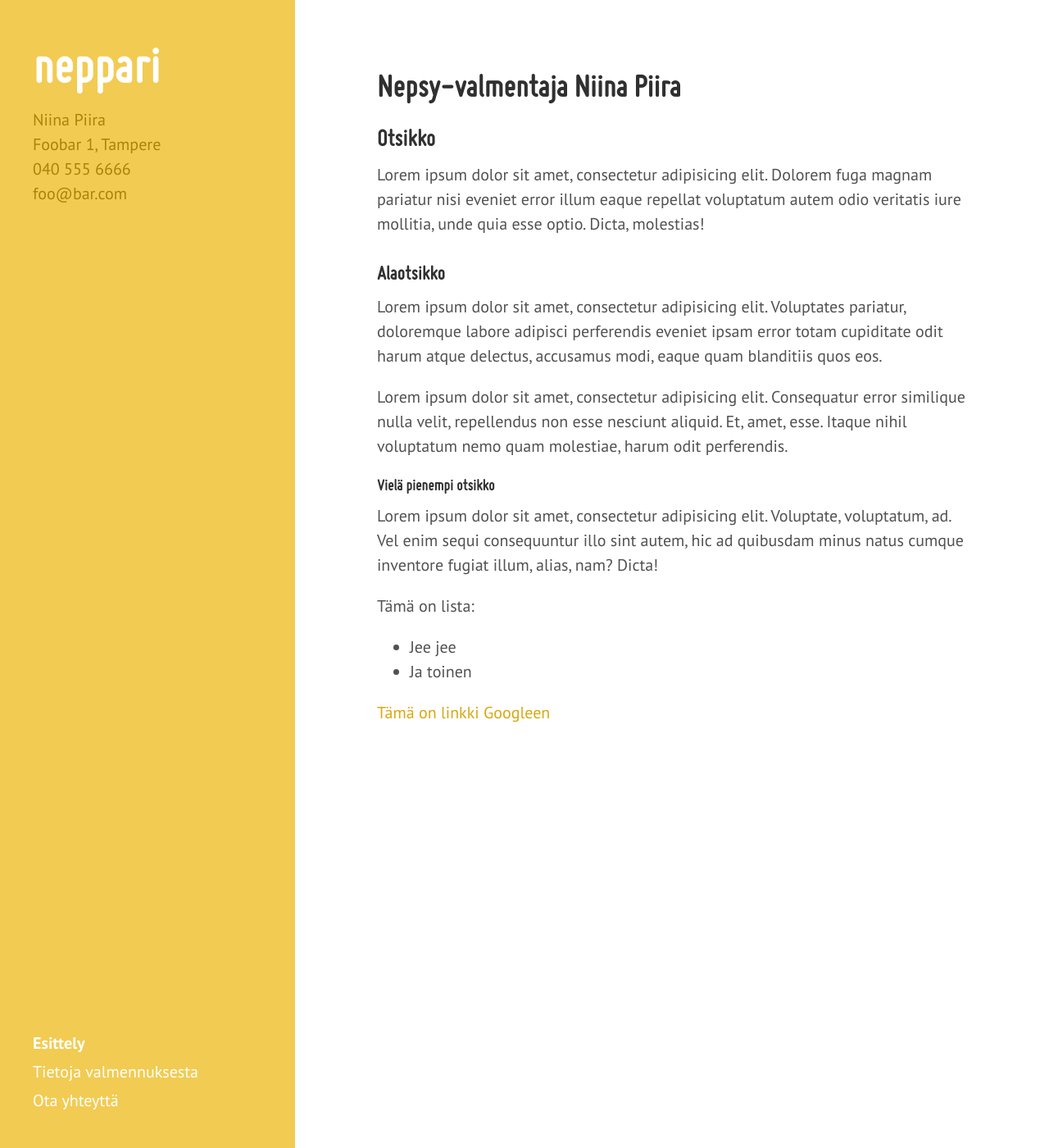
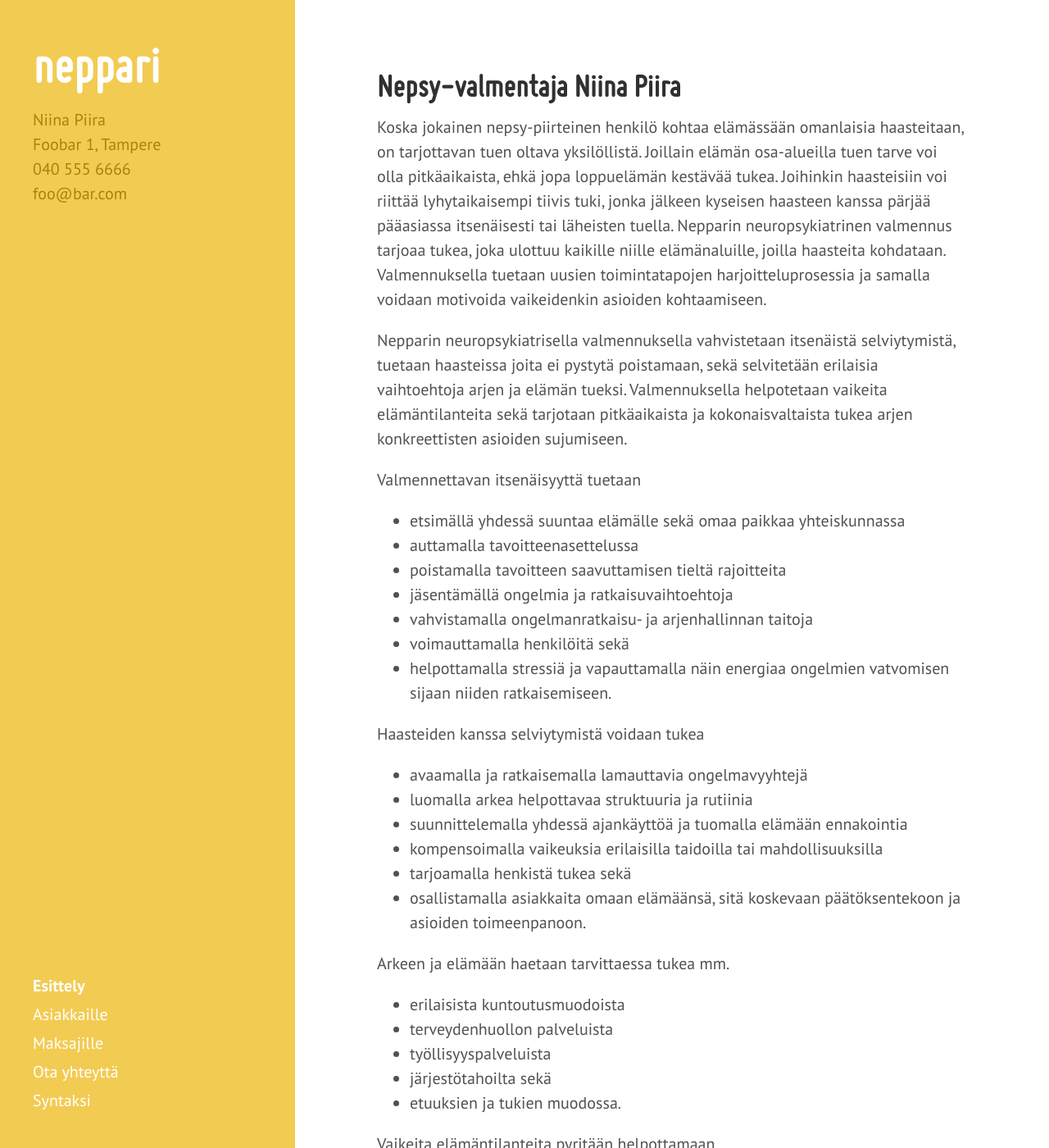
Before and after one commit to niinapiira/neppari.net, a Jekyll site: the page built from index.md, in a window 1280 px wide and 1400 px high. Shown: the whole window at 82% size. Built offline with Jekyll 4.4.1, drawn with Linux system fonts in a browser that asks for light colours; Markdown is read by kramdown in place of the engine named in the settings; some of the changed text lies outside the part shown.

Commit message:
Niina's text edits

```diff
--- a/index.md
+++ b/index.md
@@ -6,23 +6,41 @@ link-title: Esittely
 navigation-order: 1
 ---
 
-## Otsikko
+Koska jokainen nepsy-piirteinen henkilö kohtaa elämässään omanlaisia haasteitaan, on tarjottavan tuen oltava yksilöllistä. Joillain elämän osa-alueilla tuen tarve voi olla pitkäaikaista, ehkä jopa loppuelämän kestävää tukea. Joihinkin haasteisiin voi riittää lyhytaikaisempi tiivis tuki, jonka jälkeen kyseisen haasteen kanssa pärjää pääasiassa itsenäisesti tai läheisten tuella. Nepparin neuropsykiatrinen valmennus tarjoaa tukea, joka ulottuu kaikille niille elämänaluille, joilla haasteita kohdataan.  Valmennuksella tuetaan uusien toimintatapojen harjoitteluprosessia ja samalla voidaan motivoida vaikeidenkin asioiden kohtaamiseen.
 
-Lorem ipsum dolor sit amet, consectetur adipisicing elit. Dolorem fuga magnam pariatur nisi eveniet error illum eaque repellat voluptatum autem odio veritatis iure mollitia, unde quia esse optio. Dicta, molestias!
+Nepparin neuropsykiatrisella valmennuksella vahvistetaan itsenäistä selviytymistä, tuetaan haasteissa joita ei pystytä poistamaan, sekä selvitetään erilaisia vaihtoehtoja arjen ja elämän tueksi. Valmennuksella helpotetaan vaikeita elämäntilanteita sekä tarjotaan pitkäaikaista ja kokonaisvaltaista tukea arjen konkreettisten asioiden sujumiseen.
 
-### Alaotsikko
+Valmennettavan itsenäisyyttä tuetaan
 
-Lorem ipsum dolor sit amet, consectetur adipisicing elit. Voluptates pariatur, doloremque labore adipisci perferendis eveniet ipsam error totam cupiditate odit harum atque delectus, accusamus modi, eaque quam blanditiis quos eos.
+* etsimällä yhdessä suuntaa elämälle sekä omaa paikkaa yhteiskunnassa
+* auttamalla tavoitteenasettelussa
+* poistamalla tavoitteen saavuttamisen tieltä rajoitteita
+* jäsentämällä ongelmia ja ratkaisuvaihtoehtoja
+* vahvistamalla ongelmanratkaisu- ja arjenhallinnan taitoja
+* voimauttamalla henkilöitä sekä
+* helpottamalla stressiä ja vapauttamalla näin energiaa ongelmien vatvomisen sijaan niiden ratkaisemiseen.
 
-Lorem ipsum dolor sit amet, consectetur adipisicing elit. Consequatur error similique nulla velit, repellendus non esse nesciunt aliquid. Et, amet, esse. Itaque nihil voluptatum nemo quam molestiae, harum odit perferendis.
+Haasteiden kanssa selviytymistä voidaan tukea
 
-#### Vielä pienempi otsikko
+* avaamalla ja ratkaisemalla lamauttavia ongelmavyyhtejä
+* luomalla arkea helpottavaa struktuuria ja rutiinia
+* suunnittelemalla yhdessä ajankäyttöä ja tuomalla elämään ennakointia
+* kompensoimalla vaikeuksia erilaisilla taidoilla tai mahdollisuuksilla
+* tarjoamalla henkistä tukea sekä
+* osallistamalla asiakkaita omaan elämäänsä, sitä koskevaan päätöksentekoon ja asioiden toimeenpanoon.
 
-Lorem ipsum dolor sit amet, consectetur adipisicing elit. Voluptate, voluptatum, ad. Vel enim sequi consequuntur illo sint autem, hic ad quibusdam minus natus cumque inventore fugiat illum, alias, nam? Dicta!
+Arkeen ja elämään haetaan tarvittaessa tukea mm.
 
-Tämä on lista:
+* erilaisista kuntoutusmuodoista
+* terveydenhuollon palveluista
+* työllisyyspalveluista
+* järjestötahoilta sekä
+* etuuksien ja tukien muodossa.
 
-* Jee jee
-* Ja toinen
+Vaikeita elämäntilanteita pyritään helpottamaan
 
-[Tämä on linkki Googleen](http://www.google.com)
+* henkisellä ja terapeuttisella tuella
+* verkostoitumalla ja yhteistyöllä
+* palveluohjauksella eli palveluiden ja tukien koordinoinnilla
+* yhdessä tekemällä sekä
+* selkeyttämällä ja jäsentämällä arkea
--- a/tietoja-valmennuksesta.md
+++ b/syntaksi.md
@@ -1,7 +1,7 @@
 ---
 layout: page
-title: Tietoja valmennuksesta
-navigation-order: 2
+title: Syntaksi
+navigation-order: 100
 ---
 
 ## Otsikko
```
Also changed, not shown: asiakkaille.md (added, +21 -0 lines), maksajille.md (added, +30 -0 lines), ota-yhteytta.md (+1 -20 lines).
